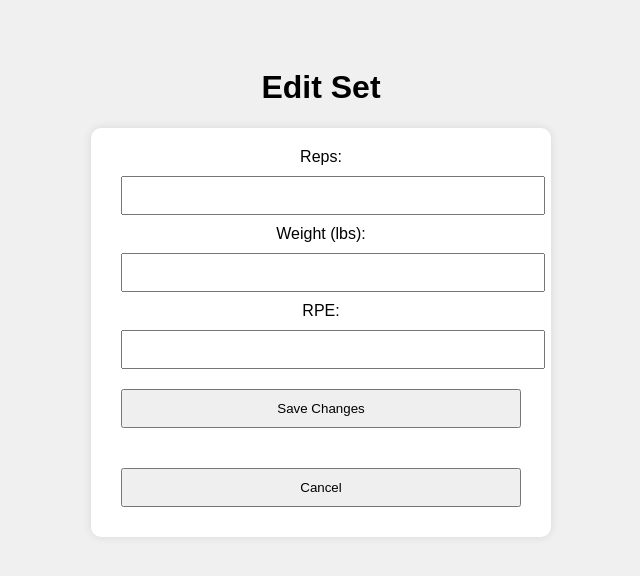
After one commit to Calebf2424/Workout-Logger, a Flask app: template templates/edit.html in a window 1280 px wide. The commit adds this page. Shown: the top 576 px of the page, without its empty margins (319-959 px from the left). Run offline with Flask 3, Linux system fonts and the light colour scheme; the template is opened without the code that fills it, so the values that code supplies are empty.

Commit message:
Added options to edit and delete sets

```diff
--- a/app.py
+++ b/app.py
@@ -1,7 +1,7 @@
 from flask import Flask, render_template, request, redirect, url_for, flash # type: ignore
 from datetime import date
 from database import *
-from data import presaved_exercises, summarize_muscles, register_custom_exercise, preferred_order, app_settings
+from data import *
 
 app = Flask(__name__)
 app.secret_key = "added"
@@ -47,6 +47,10 @@ def add_workout():
 def history():
     if request.method == "POST":
         chosen_date = request.form.get("date")
+    else:
+        chosen_date = request.args.get("date")
+
+    if chosen_date:
         sets = get_specific_day(chosen_date)
         muscle_counts = summarize_muscles(sets)
         return render_template("history.html", sets=sets, chosen_date=chosen_date, muscle_counts=muscle_counts)
@@ -82,3 +86,31 @@ def settings():
 def delete_db():
     clear_database()
     return redirect(url_for("index"))
+
+@app.route("/delete-set/<int:set_id>", methods=["POST"])
+def delete_set_route(set_id):
+    date_param = request.args.get("date")
+    delete_set(set_id)  # your function that deletes by ID
+    if date_param:
+        return redirect(url_for("history", date=date_param))
+    return redirect(url_for("history"))
+
+@app.route("/edit-set/<int:set_id>", methods=["GET", "POST"])
+def edit_set_route(set_id):
+    date_param = request.args.get("date")
+
+    if request.method == "POST":
+        reps = int(request.form.get("reps"))
+        weight = int(request.form.get("weight"))
+        rpe = float(request.form.get("rpe"))
+
+        update_set(set_id, reps, weight, rpe)
+
+        return redirect(url_for("history", date=date_param))
+
+    set_data = get_set_by_id(set_id)
+    if not set_data:
+        flash("Set not found")
+        return redirect(url_for("history"))
+
+    return render_template("edit.html", set_data=set_data, date_param=date_param)
--- a/database.py
+++ b/database.py
@@ -91,6 +91,7 @@ def get_all_custom_exercises():
     conn.close()
     return [{"name": row[0], "muscle": row[1]} for row in rows]
 
+#for debugging
 def clear_database():
     conn = get_connection()
     c = conn.cursor()
@@ -99,3 +100,29 @@ def clear_database():
     c.execute("DELETE FROM custom_exercises")
     conn.commit()
     conn.close()
+
+def delete_set(set_id):
+    conn = get_connection()
+    c = conn.cursor()
+    c.execute("DELETE FROM sets WHERE id = ?", (set_id,))
+    conn.commit()
+    conn.close()
+
+def get_set_by_id(set_id):
+    conn = get_connection()
+    c = conn.cursor()
+    c.execute("SELECT * FROM sets WHERE id = ?", (set_id,))
+    row = c.fetchone()
+    conn.close()
+    return row
+
+def update_set(set_id, reps, weight, rpe):
+    conn = get_connection()
+    c = conn.cursor()
+    c.execute("""
+        UPDATE sets
+        SET reps = ?, weight = ?, rpe = ?
+        WHERE id = ?
+    """, (reps, weight, rpe, set_id))
+    conn.commit()
+    conn.close()
--- /dev/null
+++ b/templates/edit.html
@@ -0,0 +1,52 @@
+<!DOCTYPE html>
+<html lang="en">
+<head>
+    <meta charset="UTF-8">
+    <title>Edit Set</title>
+    <style>
+        body {
+            font-family: Arial, sans-serif;
+            padding: 40px;
+            background-color: #f0f0f0;
+            text-align: center;
+        }
+        .form-container {
+            background-color: white;
+            padding: 20px 30px;
+            max-width: 400px;
+            margin: auto;
+            border-radius: 10px;
+            box-shadow: 0 0 10px rgba(0,0,0,0.1);
+        }
+        .form-container input,
+        .form-container button,
+        .form-container select {
+            width: 100%;
+            padding: 10px;
+            margin: 10px 0;
+        }
+    </style>
+</head>
+<body>
+    <h1>Edit Set</h1>
+    <div class="form-container">
+        <form action="/edit-set/{{ set_data[0] }}?date={{ date_param }}" method="POST">
+            <label for="reps">Reps:</label>
+            <input type="number" name="reps" id="reps" min="1" max="20" value="{{ set_data[2] }}" required>
+
+            <label for="weight">Weight (lbs):</label>
+            <input type="number" name="weight" id="weight" min="0" max="1000" step="5" value="{{ set_data[3] }}" required>
+
+            <label for="rpe">RPE:</label>
+            <input type="number" name="rpe" id="rpe" min="6" max="10" step="0.5" value="{{ set_data[4] }}" required>
+
+            <button type="submit">Save Changes</button>
+        </form>
+        <div style="margin-top: 20px;">
+            <a href="/history">
+                <button>Cancel</button>
+            </a>
+        </div>
+    </div>
+</body>
+</html>
--- a/templates/summary.html
+++ b/templates/summary.html
@@ -12,6 +12,12 @@
             {% for s in sets %}
                 <li>
                     {{ s[1] }} – {{ s[2] }} reps @ {{ s[3] }} lbs – RPE {{ s[4] }}
+                    <form action="{{ url_for('edit_set_route', set_id=s[0], date=chosen_date) }}" method="GET" style="display:inline;">
+                        <button type="submit" style="background:none;border:none;color:blue;cursor:pointer;">✏️</button>
+                    </form>
+                    <form action="{{ url_for('delete_set_route', set_id=s[0]) }}" method="POST" style="display:inline;">
+                        <button type="submit" style="background:none;border:none;color:red;cursor:pointer;">🗑</button>
+                    </form>
                 </li>
             {% endfor %}
         </ul>
```
Also changed, not shown: templates/history.html (+9 -1 lines).
